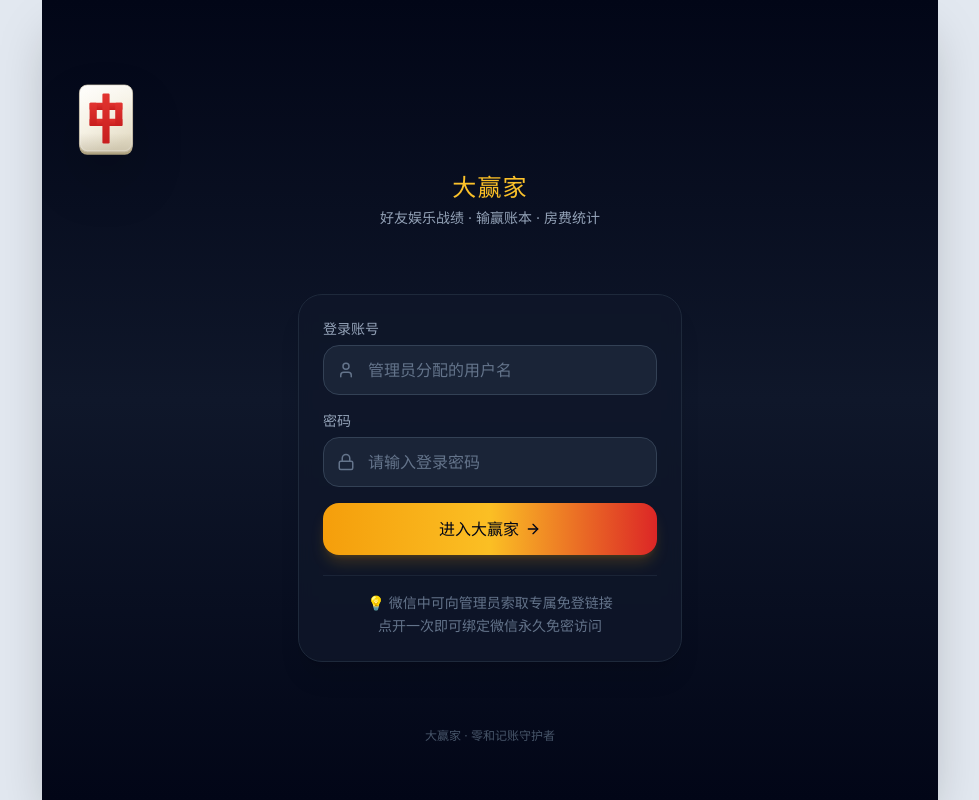
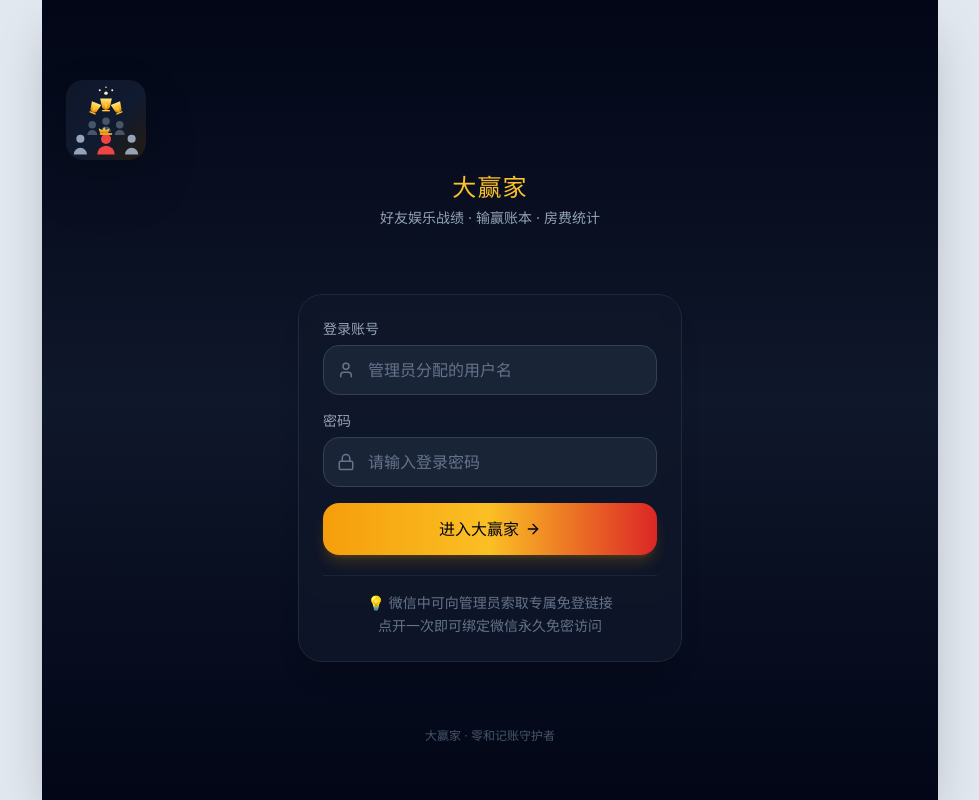
Before and after one commit to FrideKro/BigWinner, a Next.js app: page /login in a window 1280 px wide. Shown: the whole page, without its empty margins (150-1129 px from the left). Built offline with nearby package versions, Linux system fonts and the light colour scheme; no server answers.

Commit message:
feat: 品牌 Logo 更换为六人举杯欢聚设计（icon.svg 与 LogoMark 同步）

```diff
--- a/src/components/LogoMark.tsx
+++ b/src/components/LogoMark.tsx
@@ -1,9 +1,9 @@
 import React, { useId } from 'react';
 
 /**
- * 大赢家品牌 Logo：🀄 款式——白色麻将牌 + 正中红「中」
- * 宽牌身 + 侧面厚度 / 明暗渐变 / 倒角亮线，模拟实物立体感
- * 与 src/app/icon.svg（favicon）保持同一设计，改动请两处同步
+ * 大赢家品牌 Logo：举杯欢聚——三杯相碰溅星 + 六人群像，前排冠军红衣金冠
+ * 深蓝黑底圆角徽章 + 金色渐变，延续黑金榜单卡片视觉；红＝赢
+ * 与 src/app/icon.svg（favicon/PWA）保持同一设计，改动请两处同步
  */
 export function LogoMark({
   size = 32,
@@ -14,13 +14,8 @@ export function LogoMark({
   className?: string;
 }) {
   const uid = useId().replace(/[^a-zA-Z0-9]/g, '');
-  const faceId = `bw-lg-face-${uid}`;
-  const sideId = `bw-lg-side-${uid}`;
-  const sheenId = `bw-lg-sheen-${uid}`;
-  const contactId = `bw-lg-contact-${uid}`;
-  const zhongId = `bw-lg-zhong-${uid}`;
-  const shadowId = `bw-lg-shadow-${uid}`;
-  const clipId = `bw-lg-clip-${uid}`;
+  const bgId = `bw-lg-bg-${uid}`;
+  const goldId = `bw-lg-gold-${uid}`;
 
   return (
     <svg
@@ -32,81 +27,73 @@ export function LogoMark({
       focusable={false}
     >
       <defs>
-        <linearGradient id={faceId} x1="0" y1="0" x2="0.6" y2="1">
-          <stop offset="0" stopColor="#fffefb" />
-          <stop offset="0.55" stopColor="#f5f1e4" />
-          <stop offset="1" stopColor="#e5dec8" />
+        <linearGradient id={bgId} x1="0" y1="0" x2="1" y2="1">
+          <stop offset="0" stopColor="#0f172a" />
+          <stop offset="0.55" stopColor="#101a30" />
+          <stop offset="1" stopColor="#241b10" />
         </linearGradient>
-        <linearGradient id={sideId} x1="0" y1="0" x2="0" y2="1">
-          <stop offset="0" stopColor="#d8cfb8" />
-          <stop offset="1" stopColor="#ada17f" />
+        <linearGradient id={goldId} x1="0" y1="0" x2="0" y2="1">
+          <stop offset="0" stopColor="#fde68a" />
+          <stop offset="0.5" stopColor="#fbbf24" />
+          <stop offset="1" stopColor="#d97706" />
         </linearGradient>
-        <linearGradient id={sheenId} x1="0" y1="0" x2="0" y2="1">
-          <stop offset="0" stopColor="#ffffff" stopOpacity="0.35" />
-          <stop offset="1" stopColor="#ffffff" stopOpacity="0" />
-        </linearGradient>
-        <linearGradient id={contactId} x1="0" y1="0" x2="0" y2="1">
-          <stop offset="0" stopColor="#6b5c3d" stopOpacity="0" />
-          <stop offset="1" stopColor="#6b5c3d" stopOpacity="0.2" />
-        </linearGradient>
-        <linearGradient id={zhongId} x1="0" y1="0" x2="0" y2="1">
-          <stop offset="0" stopColor="#e23430" />
-          <stop offset="1" stopColor="#c81e1e" />
-        </linearGradient>
-        <filter id={shadowId} x="-40%" y="-40%" width="180%" height="180%">
-          <feDropShadow dx="0" dy="6" stdDeviation="10" floodColor="#0f172a" floodOpacity="0.3" />
-        </filter>
-        <clipPath id={clipId}>
-          <rect x="86" y="32" width="340" height="428" rx="50" />
-        </clipPath>
       </defs>
 
-      {/* 牌影（本体被牌面覆盖，仅投影可见） */}
-      <g filter={`url(#${shadowId})`}>
-        <rect x="86" y="32" width="340" height="428" rx="50" fill="#0f172a" />
+      <rect width="512" height="512" rx="112" fill={`url(#${bgId})`} />
+
+      {/* 碰杯的金杯群：中杯直立，左右两杯倾向中央 */}
+      <g fill={`url(#${goldId})`}>
+        <g transform="translate(256 148) scale(0.72)">
+          <path d="M-52 -42 h104 l-14 64 a34 34 0 0 1 -76 0 z" />
+          <rect x="-8" y="10" width="16" height="52" rx="6" />
+          <rect x="-36" y="62" width="72" height="13" rx="6.5" />
+        </g>
+        <g transform="translate(186 172) rotate(22) scale(0.62)">
+          <path d="M-52 -42 h104 l-14 64 a34 34 0 0 1 -76 0 z" />
+          <rect x="-8" y="10" width="16" height="52" rx="6" />
+          <rect x="-36" y="62" width="72" height="13" rx="6.5" />
+        </g>
+        <g transform="translate(326 172) rotate(-22) scale(0.62)">
+          <path d="M-52 -42 h104 l-14 64 a34 34 0 0 1 -76 0 z" />
+          <rect x="-8" y="10" width="16" height="52" rx="6" />
+          <rect x="-36" y="62" width="72" height="13" rx="6.5" />
+        </g>
       </g>
 
-      {/* 牌侧面（厚度 18px，上亮下暗） */}
-      <rect x="86" y="50" width="340" height="428" rx="50" fill={`url(#${sideId})`} />
-
-      {/* 牌面 */}
-      <rect
-        x="86"
-        y="32"
-        width="340"
-        height="428"
-        rx="50"
-        fill={`url(#${faceId})`}
-        stroke="#c9c1ab"
-        strokeWidth="5"
-      />
-
-      {/* 牌面光泽（顶部）与底部接触阴影 */}
-      <g clipPath={`url(#${clipId})`}>
-        <rect x="86" y="32" width="340" height="170" fill={`url(#${sheenId})`} />
-        <rect x="86" y="340" width="340" height="120" fill={`url(#${contactId})`} />
+      {/* 碰杯溅出的星点 */}
+      <g fill="#fef3c7">
+        <circle cx="256" cy="84" r="11" />
+        <circle cx="216" cy="66" r="6.5" />
+        <circle cx="296" cy="66" r="6.5" />
+        <circle cx="256" cy="46" r="5" />
       </g>
 
-      {/* 内倒角亮线 */}
-      <rect
-        x="94"
-        y="40"
-        width="324"
-        height="412"
-        rx="43"
-        fill="none"
-        stroke="#ffffff"
-        strokeOpacity="0.5"
-        strokeWidth="3"
-      />
+      {/* 后排三名好友（仅探头，深色） */}
+      <g fill="#475569">
+        <circle cx="168" cy="286" r="24" />
+        <path d="M136 352 a32 32 0 0 1 64 0 z" />
+        <circle cx="256" cy="264" r="24" />
+        <path d="M224 330 a32 32 0 0 1 64 0 z" />
+        <circle cx="344" cy="286" r="24" />
+        <path d="M312 352 a32 32 0 0 1 64 0 z" />
+      </g>
 
-      {/* 红中（左竖 / 镂空 / 竖笔 / 镂空 / 右竖） */}
-      <g fill={`url(#${zhongId})`}>
-        <rect x="151" y="146" width="210" height="46" rx="6" />
-        <rect x="151" y="248" width="210" height="46" rx="6" />
-        <rect x="151" y="146" width="46" height="148" rx="6" />
-        <rect x="315" y="146" width="46" height="148" rx="6" />
-        <rect x="233" y="86" width="46" height="320" rx="8" />
+      {/* 前排两侧好友（浅色） */}
+      <g fill="#94a3b8">
+        <circle cx="92" cy="376" r="26" />
+        <path d="M50 476 a42 42 0 0 1 84 0 z" />
+        <circle cx="420" cy="376" r="26" />
+        <path d="M378 476 a42 42 0 0 1 84 0 z" />
+      </g>
+
+      {/* 前排冠军：红衣（红＝赢），头顶金冠 */}
+      <g>
+        <circle cx="256" cy="378" r="32" fill="#ef4444" />
+        <path d="M200 476 a56 56 0 0 1 112 0 z" fill="#ef4444" />
+        <g fill={`url(#${goldId})`}>
+          <path d="M218 340 l-9 -32 24 14 11 -22 11 22 24 -14 -9 32 z" />
+          <rect x="216" y="340" width="80" height="12" rx="6" />
+        </g>
       </g>
     </svg>
   );
```
Also changed, not shown: src/app/icon.svg.
